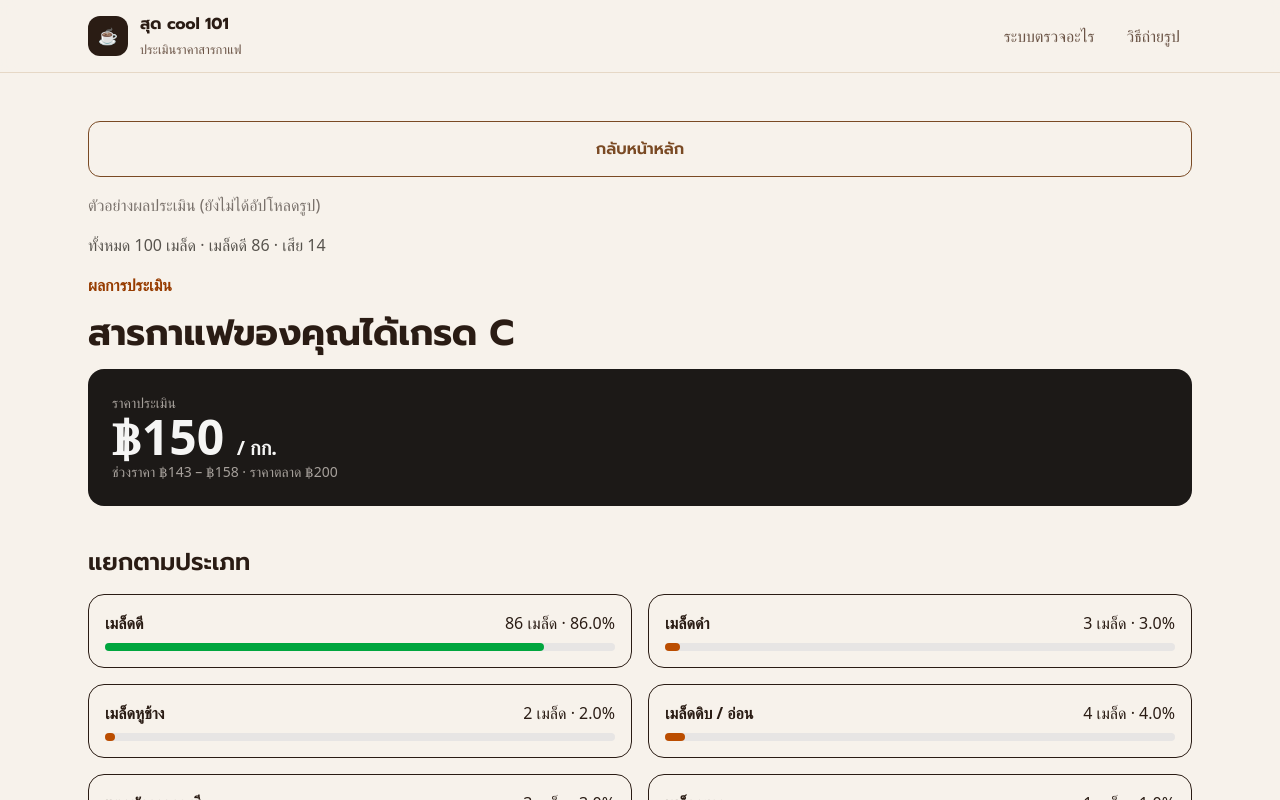
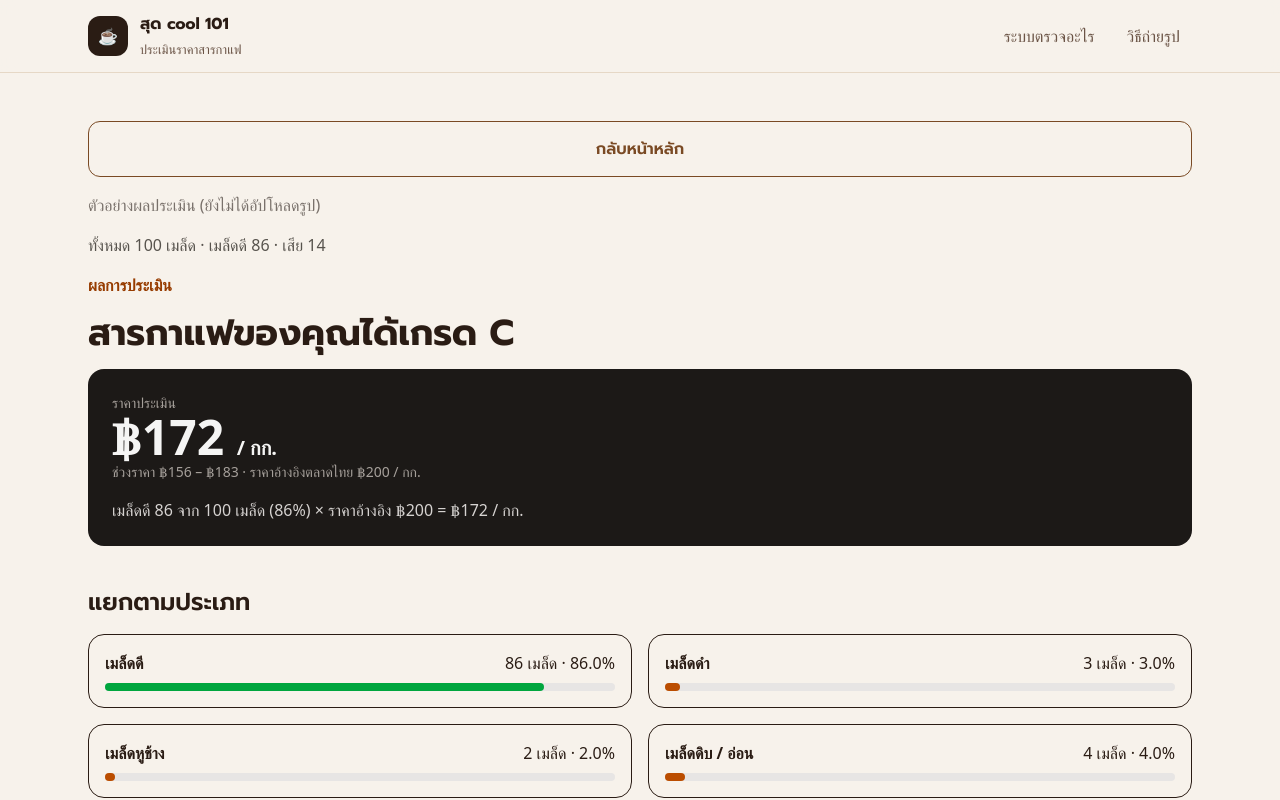
Before and after one commit to Napawan2005/ywc-coffee-2026, a React (Vite) app: page / in a window 1280 px wide. Both pictures are taken after a click on the button "ตัวอย่างผลประเมิน". Shown: the top 800 px of the page. Built offline with nearby package versions, Linux system fonts and the light colour scheme; a web font is replaced by a local one.

Commit message:
[frontend] refactor: move price calculation to pricing.js using good-bean ratio

```diff
--- a/src/pages/ResultPage.jsx
+++ b/src/pages/ResultPage.jsx
@@ -1,6 +1,7 @@
 import { useEffect, useState } from "react";
 import { beans, sampleResult } from "../data";
 import Button from "../components/Button"
+import { calcPrice, goodRatio, priceRange } from "../pricing";
 
 export default function ResultPage({ onNavigate, file, result }) {
   const [preview, setPreview] = useState(null);
@@ -16,25 +17,19 @@ export default function ResultPage({ onNavigate, file, result }) {
   const defectPct = ((total - good) / total) * 100;
   console.log({ total, good, defectPct });
 
-  let grade, factor;
+  let grade;
   if (defectPct <= 5) {
     grade = "A";
-    factor = 1.0;
   } else if (defectPct <= 10) {
     grade = "B";
-    factor = 0.9;
   } else if (defectPct <= 20) {
     grade = "C";
-    factor = 0.75;
   } else {
     grade = "ตกเกรด";
-    factor = 0.6;
   }
 
-  const price = Math.round(data.marketPrice * factor);
-
-  const priceMin = Math.round(price * 0.95);
-  const priceMax = Math.round(price * 1.05);
+  const price = calcPrice(counts, data.marketPrice);
+  const { min: priceMin, max: priceMax } = priceRange(counts, data.marketPrice);
 
   useEffect(() => {
     if (!file) return;
@@ -71,8 +66,12 @@ export default function ResultPage({ onNavigate, file, result }) {
           ฿{price} <small className="text-xl">/ กก.</small>
         </p>
         <p className="text-sm text-stone-400">
-          ช่วงราคา ฿{priceMin} – ฿{priceMax} · ราคาตลาด ฿
-          {data.marketPrice}
+          ช่วงราคา ฿{priceMin} – ฿{priceMax} · ราคาอ้างอิงตลาดไทย ฿
+          {data.marketPrice} / กก.
+        </p>
+        <p className="mt-4 text-stone-300">
+          เมล็ดดี {good} จาก {total} เมล็ด ({(goodRatio(counts) * 100).toFixed(0)}%)
+          × ราคาอ้างอิง ฿{data.marketPrice} = ฿{price} / กก.
         </p>
       </div>
 
--- /dev/null
+++ b/src/pricing.js
@@ -0,0 +1,35 @@
+export const GOOD_BEAN_ID = 1;
+const Z_95 = 1.96;
+
+export function countTotal(counts) {
+  return Object.values(counts).reduce((sum, n) => sum + n, 0);
+}
+
+export function goodRatio(counts) {
+  const total = countTotal(counts);
+  if (total === 0) return 0;
+  return counts[GOOD_BEAN_ID] / total;
+}
+
+export function calcPrice(counts, marketPrice) {
+  return Math.round(marketPrice * goodRatio(counts));
+}
+
+export function goodRatioRange(counts) {
+  const n = countTotal(counts);
+  if (n === 0) return { low: 0, high: 0 };
+  const p = goodRatio(counts);
+  const z2 = Z_95 * Z_95;
+  const denom = 1 + z2 / n;
+  const center = (p + z2 / (2 * n)) / denom;
+  const half = (Z_95 * Math.sqrt((p * (1 - p)) / n + z2 / (4 * n * n))) / denom;
+  return { low: Math.max(0, center - half), high: Math.min(1, center + half) };
+}
+
+export function priceRange(counts, marketPrice) {
+  const { low, high } = goodRatioRange(counts);
+  return {
+    min: Math.round(marketPrice * low),
+    max: Math.round(marketPrice * high),
+  };
+}
```
